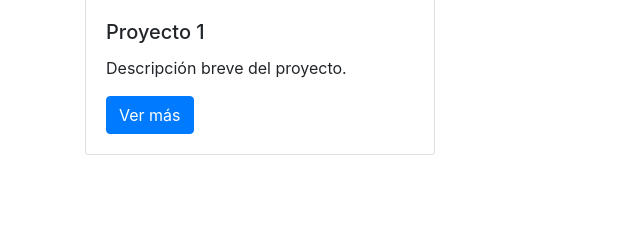
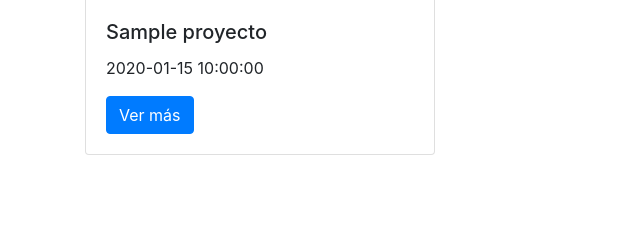
Before and after one commit to TordiThor11/trabajoFinalProyecto, a CodeIgniter 4 app: the page made by app/Views/Home.php in a window 1280 px wide. Shown: the part 129-369 px from the top of the page, without its empty margins (0-640 px from the left). Run offline with PHP 8.4 and a stand-in for CodeIgniter, Linux system fonts and the light colour scheme; the template is opened without the code that fills it: most values are stand-ins (such as "Sample title", 1, 10 or a date in 2020); some libraries are stand-ins or nearby versions.

Commit message:
Correccion de las cartas, ahora se muestran 3 por fila.

```diff
--- a/app/Views/Home.php
+++ b/app/Views/Home.php
@@ -35,19 +35,23 @@
     <div class="container mt-5">
         <div class="row">
             <!-- Ejemplo de carta de proyecto -->
-            <div class="col-md-4">
-                <div class="card">
-                    <img src="https://via.placeholder.com/150" class="card-img-top" alt="Proyecto 1">
-                    <div class="card-body">
-                        <h5 class="card-title">Proyecto 1</h5>
-                        <p class="card-text">Descripción breve del proyecto.</p>
-                        <a href="#" class="btn btn-primary">Ver más</a>
+            <?php foreach ($proyectos as $proyecto): ?>
+                <div class="col-md-4">
+
+                    <div class="card">
+                        <img src="https://via.placeholder.com/150" class="card-img-top" alt="<?= $proyecto['nombre']; ?>">
+                        <div class="card-body">
+                            <h5 class="card-title"><?= $proyecto['nombre']; ?></h5>
+                            <p class="card-text"><?= $proyecto['fecha_limite']; ?></p>
+                            <a href="#" class="btn btn-primary">Ver más</a>
+                        </div>
                     </div>
+
                 </div>
-            </div>
-            <!-- Repite la estructura de la carta de proyecto para otros proyectos -->
+            <?php endforeach; ?>
         </div>
     </div>
+
 
     <script src="https://code.jquery.com/jquery-3.5.1.slim.min.js"></script>
     <script src="https://cdn.jsdelivr.net/npm/@popperjs/core@2.5.2/dist/umd/popper.min.js"></script>
```
